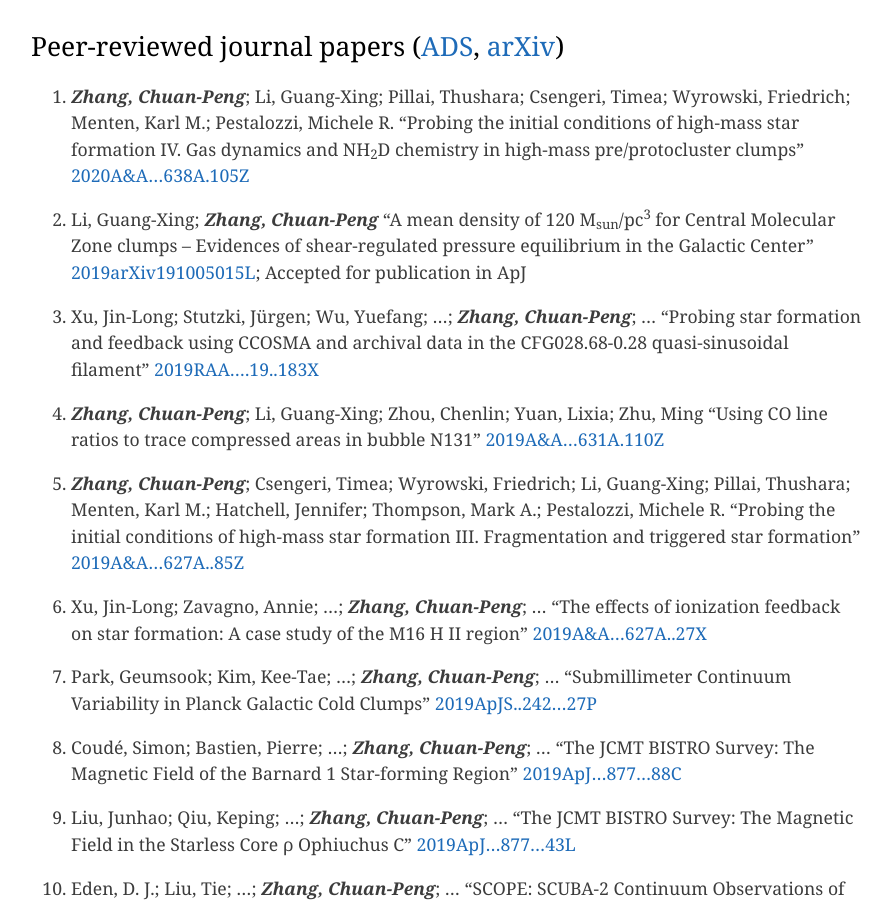
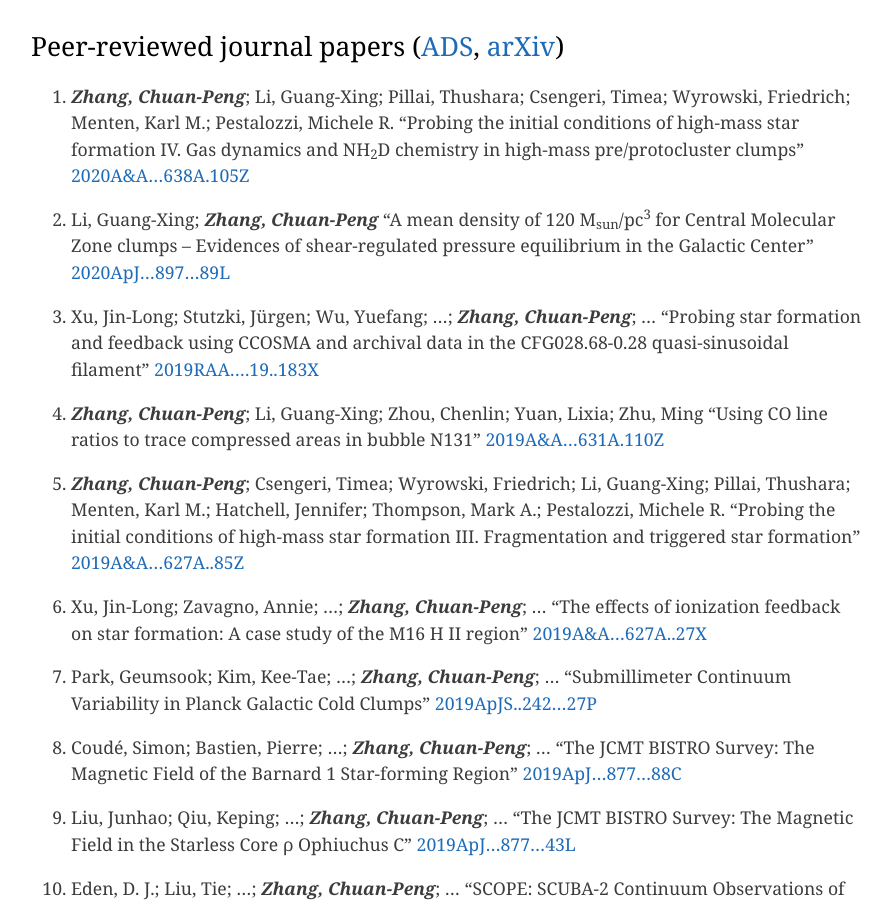
Before and after one commit to zcp521/zcp521.github.io, a Jekyll site: the page built from pub.md, in a window 1280 px wide and 900 px high, scrolled down 652 px. Shown: the whole window, without its empty margins (193-1084 px from the left). Built offline with Jekyll 4.4.1, drawn with Linux system fonts in a browser that asks for light colours.

Commit message:
Update pub.md

```diff
--- a/pub.md
+++ b/pub.md
@@ -20,8 +20,7 @@
 
 39. Li, Guang-Xing; ***Zhang, Chuan-Peng***
 	"A mean density of 120 M<sub>sun</sub>/pc<sup>3</sup> for Central Molecular Zone clumps – Evidences of shear-regulated pressure equilibrium in the Galactic Center"
-	[2019arXiv191005015L](https://ui.adsabs.harvard.edu/abs/2019arXiv191005015L);
-	Accepted for publication in ApJ
+	[2020ApJ...897...89L](https://ui.adsabs.harvard.edu/abs/2020ApJ...897...89L)
 
 38. Xu, Jin-Long; Stutzki, Jürgen;  Wu, Yuefang; ...; ***Zhang, Chuan-Peng***; ...
 	"Probing star formation and feedback using CCOSMA and archival data in the CFG028.68-0.28 quasi-sinusoidal filament"
```
